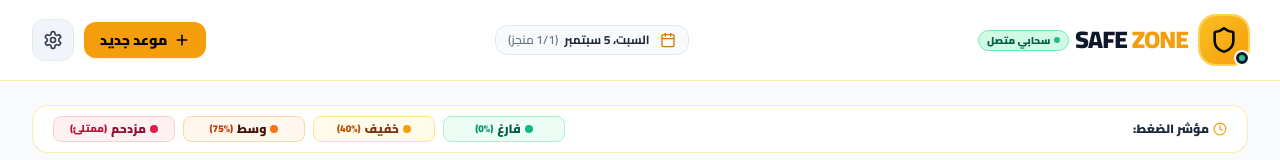
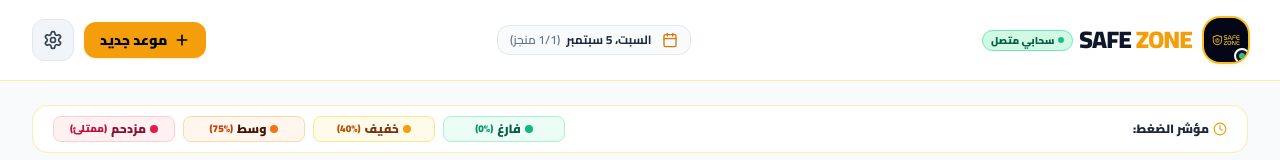
Before and after one commit to salimsinan566-blip/SafezoneTECH, a React (Vite) app: page / in a window 1280 px wide. Shown: the top 160 px of the page. Built offline with nearby package versions, Linux system fonts and the light colour scheme; no server answers; the database is empty.

Commit message:
feat: apply official SAFE ZONE logo to header, lock screen, favicon, and PWA manifest

```diff
--- a/index.html
+++ b/index.html
@@ -2,7 +2,7 @@
 <html lang="ar" dir="rtl">
   <head>
     <meta charset="UTF-8" />
-    <link rel="icon" type="image/svg+xml" href="/shield.svg" />
+    <link rel="icon" type="image/png" href="/logo.png" />
     <meta name="viewport" content="width=device-width, initial-scale=1.0, maximum-scale=1.0, user-scalable=no" />
     <meta name="theme-color" content="#f59e0b" />
     <meta name="description" content="SAFE ZONE - تطبيق إدارة ومواعيد فني كاميرات المراقبة والأنظمة الأمنية" />
@@ -10,7 +10,7 @@
     <meta name="apple-mobile-web-app-capable" content="yes" />
     <meta name="apple-mobile-web-app-status-bar-style" content="default" />
     <meta name="apple-mobile-web-app-title" content="SAFE ZONE" />
-    <link rel="apple-touch-icon" href="/shield.svg" />
+    <link rel="apple-touch-icon" href="/logo.png" />
     <link rel="preconnect" href="https://fonts.googleapis.com">
     <link rel="preconnect" href="https://fonts.gstatic.com" crossorigin>
     <link href="https://fonts.googleapis.com/css2?family=Cairo:wght@400;500;600;700;800;900&display=swap" rel="stylesheet">
--- a/src/components/Header.tsx
+++ b/src/components/Header.tsx
@@ -1,5 +1,5 @@
 import React from 'react';
-import { Shield, Plus, Settings, Lock, Calendar as CalendarIcon } from 'lucide-react';
+import { Plus, Settings, Lock, Calendar as CalendarIcon } from 'lucide-react';
 import { useApp } from '../context/AppContext';
 import { ARABIC_DAYS, ARABIC_MONTHS } from '../utils/dateUtils';
 
@@ -30,8 +30,8 @@ export const Header: React.FC = () => {
 
           {/* Logo & Brand */}
           <div className="flex items-center gap-2 sm:gap-3">
-            <div className="relative flex items-center justify-center w-10 h-10 sm:w-12 sm:h-12 rounded-2xl bg-gradient-to-br from-amber-400 to-amber-500 shadow-sm shadow-amber-500/20 text-slate-950 ring-2 ring-amber-300 shrink-0">
-              <Shield className="w-5 h-5 sm:w-7 sm:h-7 stroke-[2.2]" />
+            <div className="relative flex items-center justify-center w-11 h-11 sm:w-13 sm:h-13 rounded-2xl bg-slate-950 p-1 shadow-md shadow-amber-500/10 ring-2 ring-amber-400 shrink-0 overflow-hidden">
+              <img src="/logo.png" alt="SAFE ZONE" className="w-full h-full object-contain" />
               <div className="absolute -bottom-0.5 -right-0.5 w-3.5 h-3.5 sm:w-4 sm:h-4 rounded-full bg-slate-900 border-2 border-white flex items-center justify-center">
                 <span className="w-1.5 h-1.5 rounded-full bg-emerald-400 animate-pulse"></span>
               </div>
--- a/src/components/PinLockModal.tsx
+++ b/src/components/PinLockModal.tsx
@@ -1,5 +1,5 @@
 import React, { useState } from 'react';
-import { Shield, Lock, Delete } from 'lucide-react';
+import { Lock, Delete } from 'lucide-react';
 import { useApp } from '../context/AppContext';
 
 export const PinLockModal: React.FC = () => {
@@ -34,9 +34,9 @@ export const PinLockModal: React.FC = () => {
     <div className="fixed inset-0 z-50 flex items-center justify-center p-4 bg-slate-950/80 backdrop-blur-md animate-in fade-in duration-300">
       <div className="bg-white rounded-3xl max-w-sm w-full p-6 sm:p-8 shadow-2xl border border-amber-300/40 text-center">
 
-        {/* Brand Shield Logo */}
-        <div className="w-16 h-16 mx-auto rounded-3xl bg-gradient-to-br from-amber-400 to-amber-500 shadow-lg shadow-amber-500/25 flex items-center justify-center text-slate-950 mb-4 ring-4 ring-amber-200">
-          <Shield className="w-9 h-9 stroke-[2.2]" />
+        {/* Brand Logo */}
+        <div className="w-20 h-20 mx-auto rounded-3xl bg-slate-950 shadow-lg shadow-amber-500/20 p-2 flex items-center justify-center mb-4 ring-4 ring-amber-300">
+          <img src="/logo.png" alt="SAFE ZONE" className="w-full h-full object-contain" />
         </div>
 
         <h2 className="text-xl font-black text-slate-900 mb-1">
```
Also changed, not shown: public/logo.png (added), public/manifest.json.
